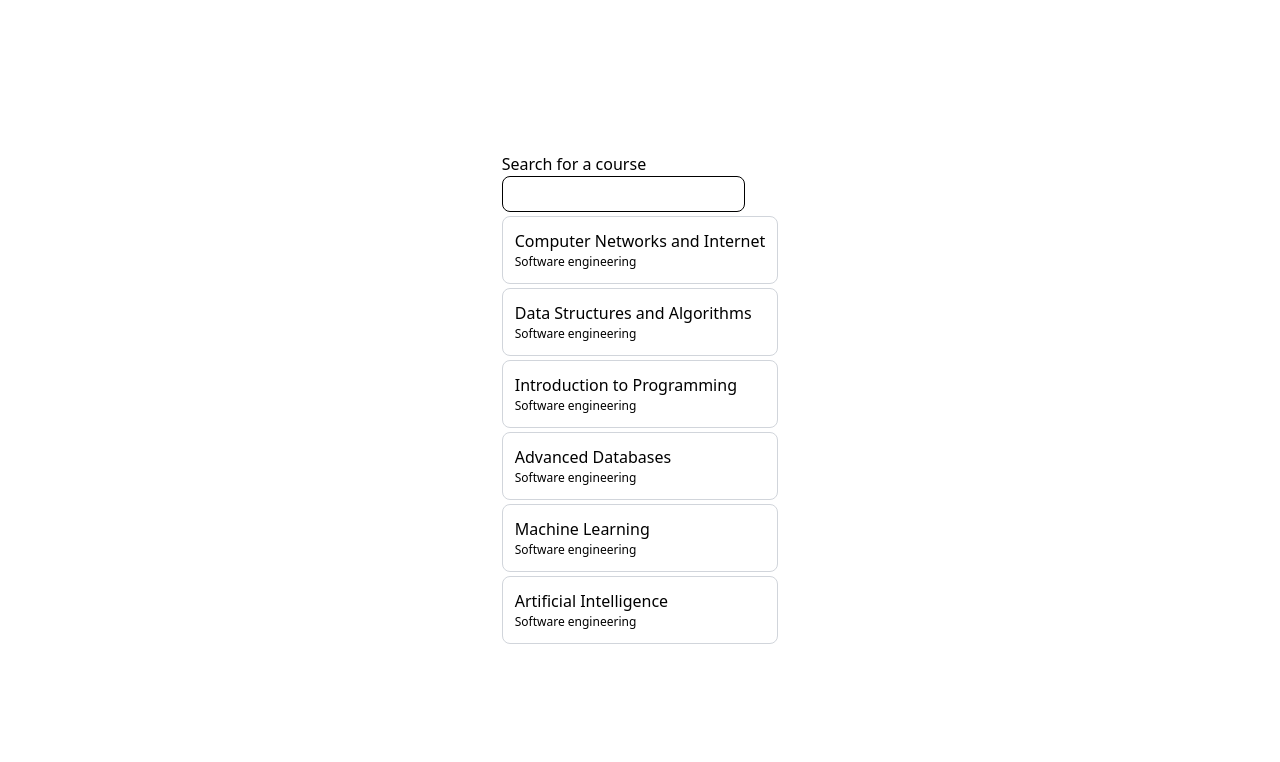
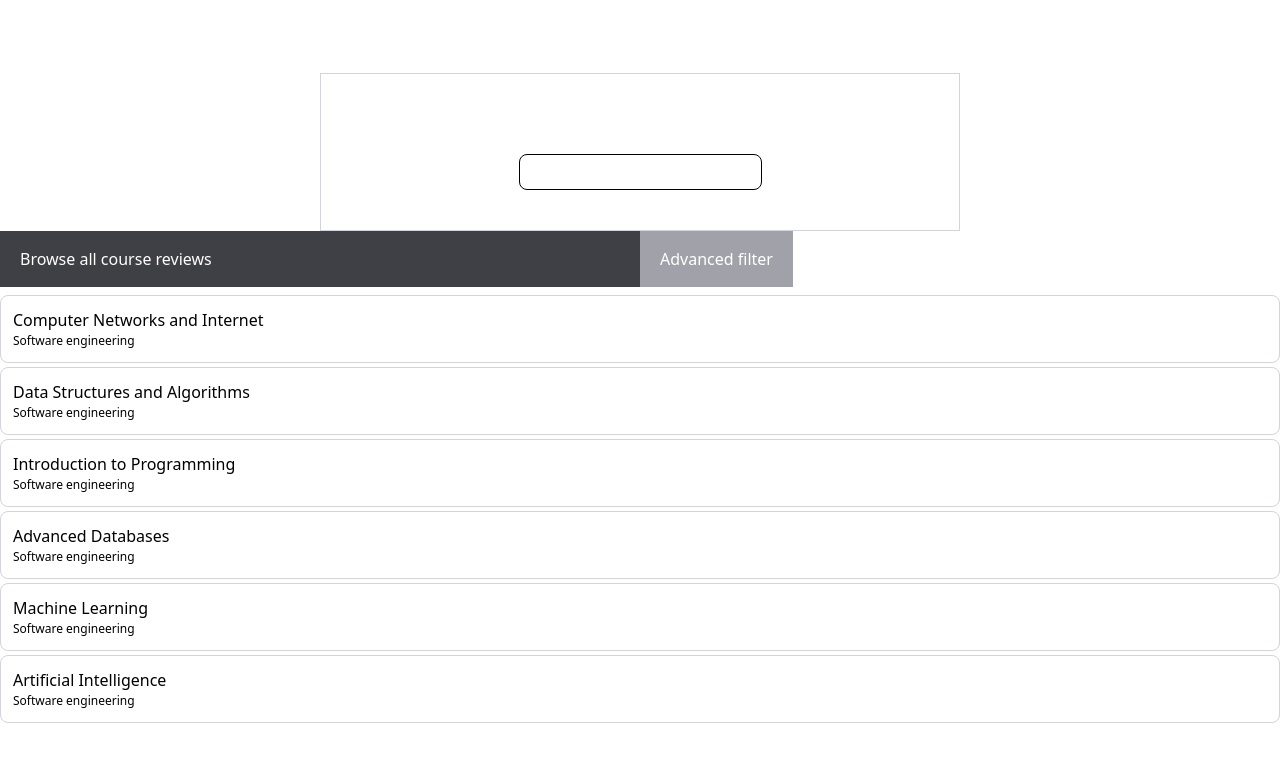
Before and after one commit to CaptainCluster/react_hackathon_2025, a React (Vite) app in the folder src/: page / in a window 1280 px wide. Shown: the top 762 px of the page. Built offline with nearby package versions, Linux system fonts and the light colour scheme.

Commit message:
Home page styling

```diff
--- a/src/src/components/Search/CourseSearchResults.tsx
+++ b/src/src/components/Search/CourseSearchResults.tsx
@@ -1,7 +1,13 @@
 import Course from "../../models/interfaces/Course";
+import SearchFilter from "./SearchFilter";
 
 const CourseSearchResults = ({ courseData }: { courseData: Course[] }) => {
   return (
+    <>
+      <div className="flex mb-2">
+        <h1 className="bg-zinc-700 text-white px-5 py-4 w-1/2">Browse all course reviews</h1>
+        <SearchFilter />
+      </div>
       <ul>
         {courseData.map((courseEntry, index) => (
           <li
@@ -14,6 +20,7 @@ const CourseSearchResults = ({ courseData }: { courseData: Course[] }) => {
           </li>
         ))}
       </ul>
+    </>
   )
 }
 
--- a/src/src/components/Search/SearchCourse.tsx
+++ b/src/src/components/Search/SearchCourse.tsx
@@ -26,7 +26,8 @@ const SearchCourse = () => {
 
   return (
     <>
-      <h1>Search for a course</h1>
+      <div className="flex justify-center">
+        <div className="flex justify-center pt-20 pb-10 px-100 w-1/2 border border-gray-300">
         <input
           className="input-form"
           value={searchParam}
@@ -35,6 +36,8 @@ const SearchCourse = () => {
             console.log(event.target.value);
           }}
         ></input>
+        </div>
+      </div>
       <CourseSearchResults courseData={filteredData} />
     </>
   );
--- /dev/null
+++ b/src/src/components/Search/SearchFilter.tsx
@@ -0,0 +1,9 @@
+const SearchFilter = () => {
+  return (
+    <div className="flex px-5 py-4 w-1/10 bg-zinc-400 text-white">
+      <p>Advanced filter</p>
+    </div>
+  );
+}
+
+export default SearchFilter;
--- a/src/src/pages/Home.tsx
+++ b/src/src/pages/Home.tsx
@@ -2,9 +2,9 @@ import SearchCourse from "../components/Search/SearchCourse";
 
 const Home = () => {
   return (
-    <>
+    <div className="w-screen">
       <SearchCourse />
-    </>
+    </div>
   );
 };
 
```
Also changed, not shown: 1 other file (tests, documents, lock files or other folders). Lines whose indentation alone changed are shown as unchanged.
